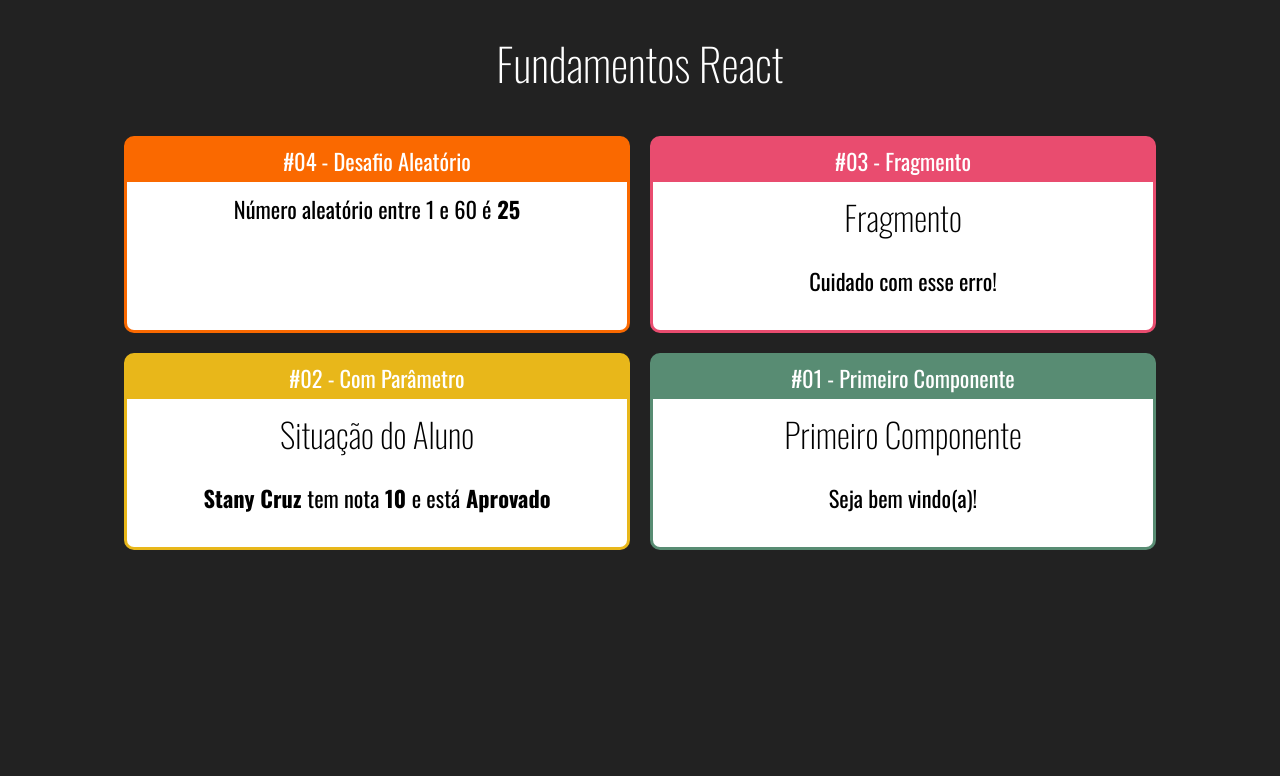
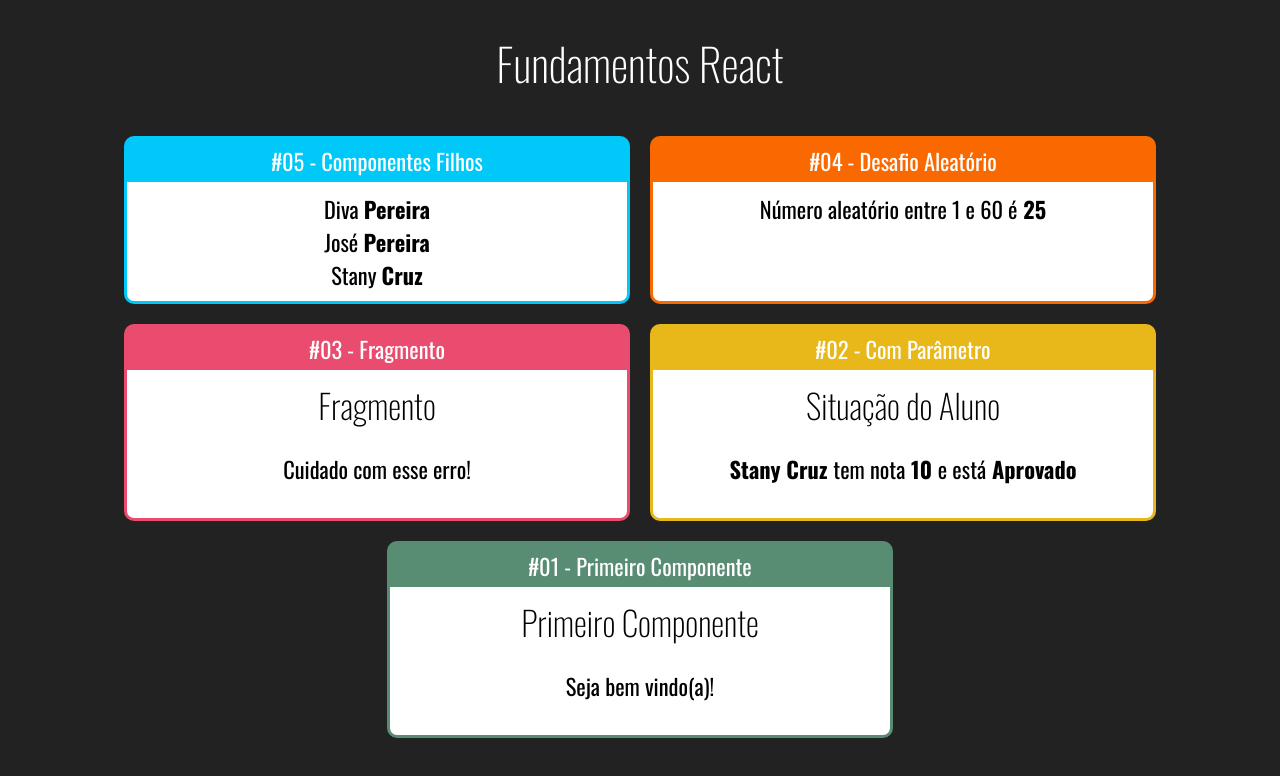
Before and after one commit to stanycruz/curso-react, a React (Create React App) app: page / in a window 1280 px wide. Shown: the top 776 px of the page. Built offline with nearby package versions, Linux system fonts and the light colour scheme.

Commit message:
Componente com Filho #01

```diff
--- a/src/App.jsx
+++ b/src/App.jsx
@@ -1,6 +1,7 @@
 import './App.css'
 import React from 'react'
 
+import Familia from './components/basicos/Familia'
 import Card from './components/layout/Card'
 import Primeiro from './components/basicos/Primeiro'
 import ComParametro from './components/basicos/ComParametro'
@@ -12,6 +13,10 @@ export default _ =>
         <h1>Fundamentos React</h1>
 
         <div className="Cards">
+            <Card titulo="#05 - Componentes Filhos" color="#00C8F8">
+                <Familia sobrenome="Pereira" />
+            </Card>
+
             <Card titulo="#04 - Desafio Aleatório" color="#FA6900">
                 <Aleatorio min={1} max={60} />
             </Card>
--- /dev/null
+++ b/src/components/basicos/Familia.jsx
@@ -0,0 +1,12 @@
+import React from 'react'
+import FamiliaMembro from './FamiliaMembro'
+
+export default props => {
+    return (
+        <div>
+            <FamiliaMembro nome="Diva" sobrenome={props.sobrenome} />
+            <FamiliaMembro nome="José" {...props} />
+            <FamiliaMembro nome="Stany" sobrenome="Cruz" />
+        </div>
+    )
+}
--- /dev/null
+++ b/src/components/basicos/FamiliaMembro.jsx
@@ -0,0 +1,5 @@
+import React from 'react'
+
+export default props => {
+    return <div>{props.nome} <strong>{props.sobrenome}</strong></div>
+}
```
